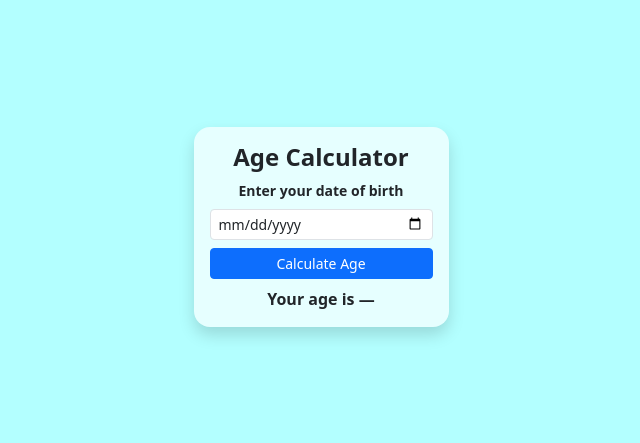
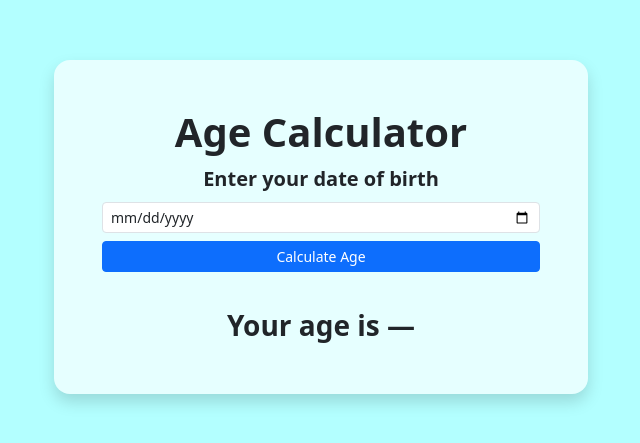
Before and after one commit to ameermoavia3/age-calculator, a plain HTML site: page index.html in a window 1280 px wide. Shown: the part 173-616 px from the top of the page, without its empty margins (319-959 px from the left). Drawn offline with nearby package versions, Linux system fonts and the light colour scheme.

Commit message:
3rd commit

```diff
--- a/index.html
+++ b/index.html
@@ -13,13 +13,13 @@
   <div class="container min-vh-100 d-flex justify-content-center align-items-center">
     <div class="row w-100 justify-content-center">
 
-      <div class="col-10 col-sm-8 col-md-6 col-lg-4 col-xl-3">
+      <div class="col-10 col-sm-10 col-md-10 col-lg-8 col-xl-6">
 
 
-        <div class="calcu text-center shadow rounded-4 p-3">
+        <div class="calcu text-center shadow rounded-4 p-5">
 
-          <h1 class="mb-2 fw-bold fs-4">Age Calculator</h1>
-          <p class="fw-semibold mb-2 small">Enter your date of birth</p>
+          <h1 class="mb-2 fw-bold fs-1">Age Calculator</h1>
+          <p class="fw-semibold mb-2 fs-5">Enter your date of birth</p>
 
           <input type="date" id="InputDate" class="form-control form-control-sm mx-auto mb-2">
 
@@ -27,7 +27,7 @@
             Calculate Age
           </button>
 
-          <p class="fw-bold fs-6 mb-0" id="yourAge">Your age is —</p>
+          <p class="fw-bold fs-3 mb-0 mt-4" id="yourAge">Your age is —</p>
 
         </div>
       </div>
```
